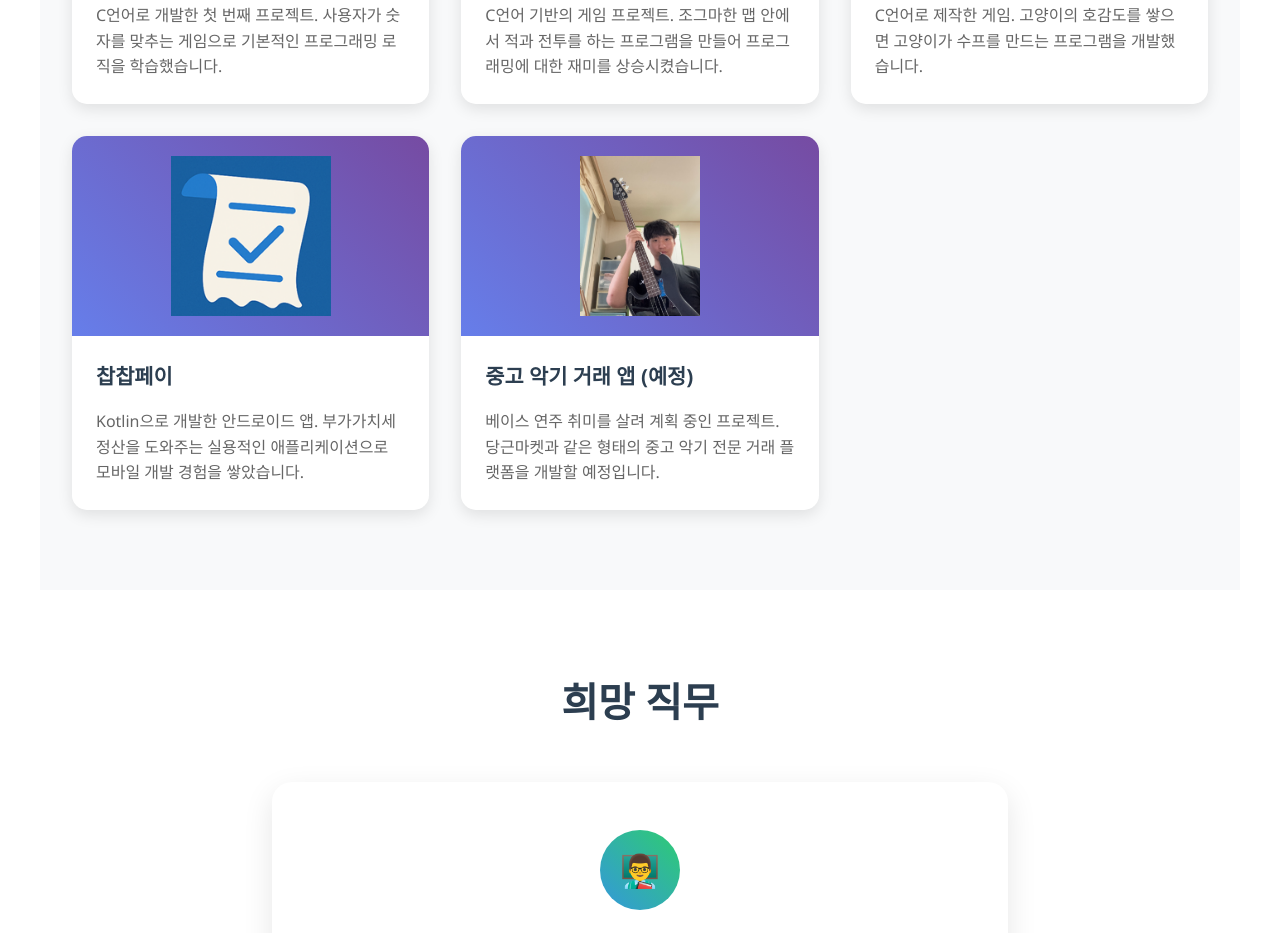
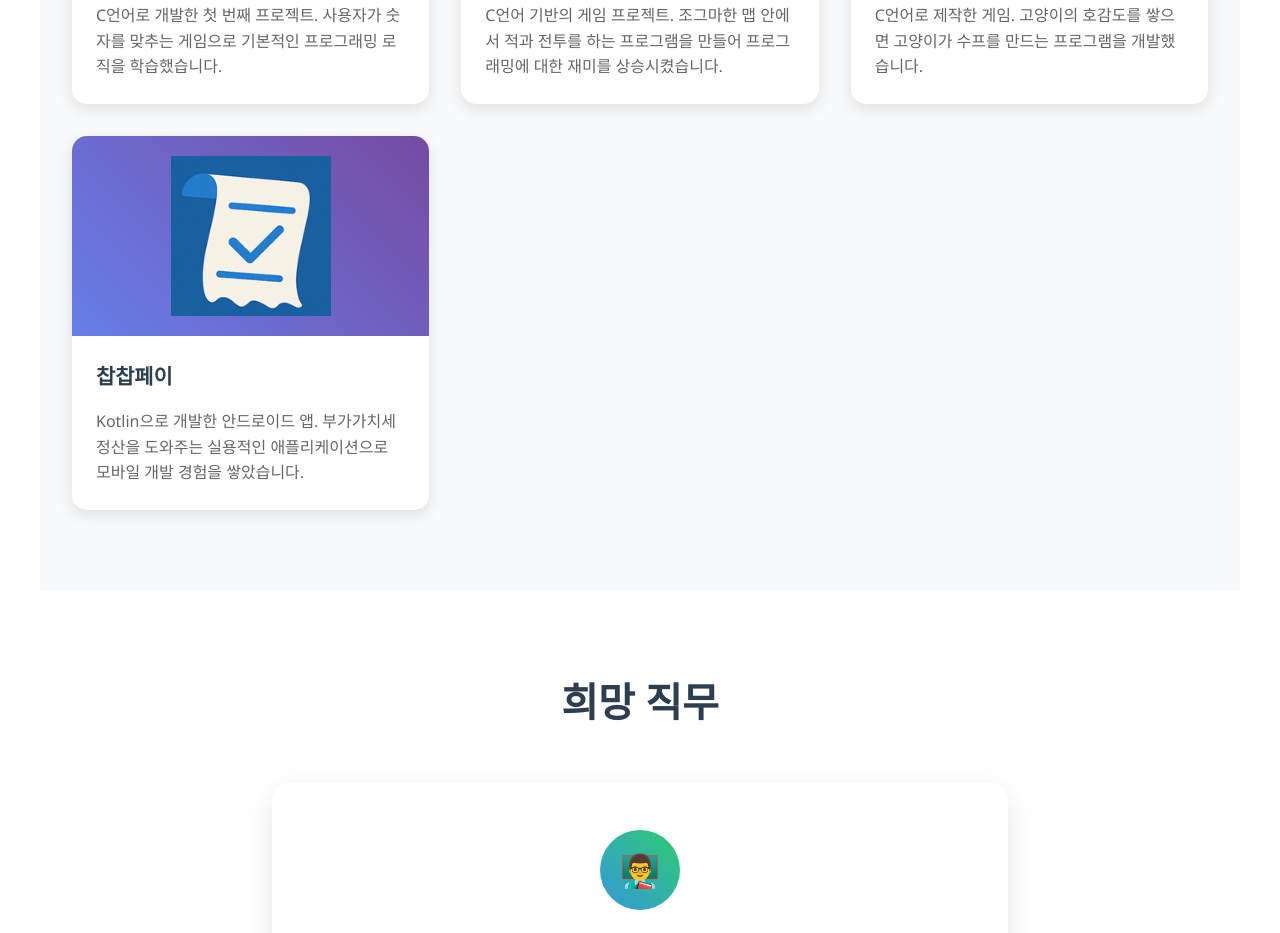
Before and after one commit to nunuragu/nunuragu, a plain HTML site: page index.html in a window 1280 px wide. Shown: the part 2398-3331 px from the top of the page. Drawn offline with Linux system fonts and the light colour scheme.

Commit message:
Update index.html

```diff
--- a/index.html
+++ b/index.html
@@ -117,15 +117,6 @@
                         <p>Kotlin으로 개발한 안드로이드 앱. 부가가치세 정산을 도와주는 실용적인 애플리케이션으로 모바일 개발 경험을 쌓았습니다.</p>
                     </div>
                 </div>
-                <div class="project-card">
-                    <div class="project-image">
-                        <img src="pic/bass.jpg" alt="중고 악기 거래 앱">
-                    </div>
-                    <div class="project-content">
-                        <h4>중고 악기 거래 앱 (예정)</h4>
-                        <p>베이스 연주 취미를 살려 계획 중인 프로젝트. 당근마켓과 같은 형태의 중고 악기 전문 거래 플랫폼을 개발할 예정입니다.</p>
-                    </div>
-                </div>
             </div>
         </div>
     </section>
```
